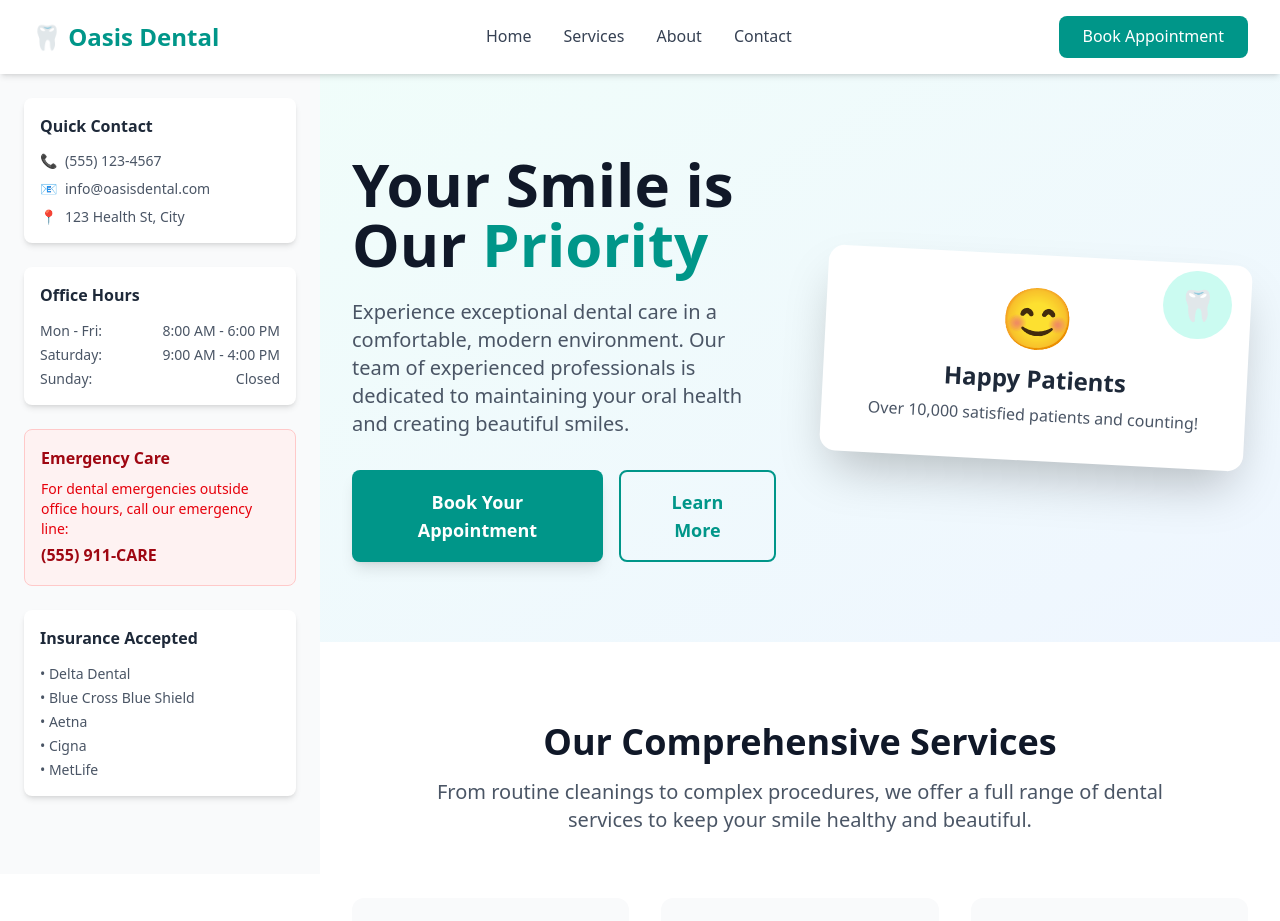
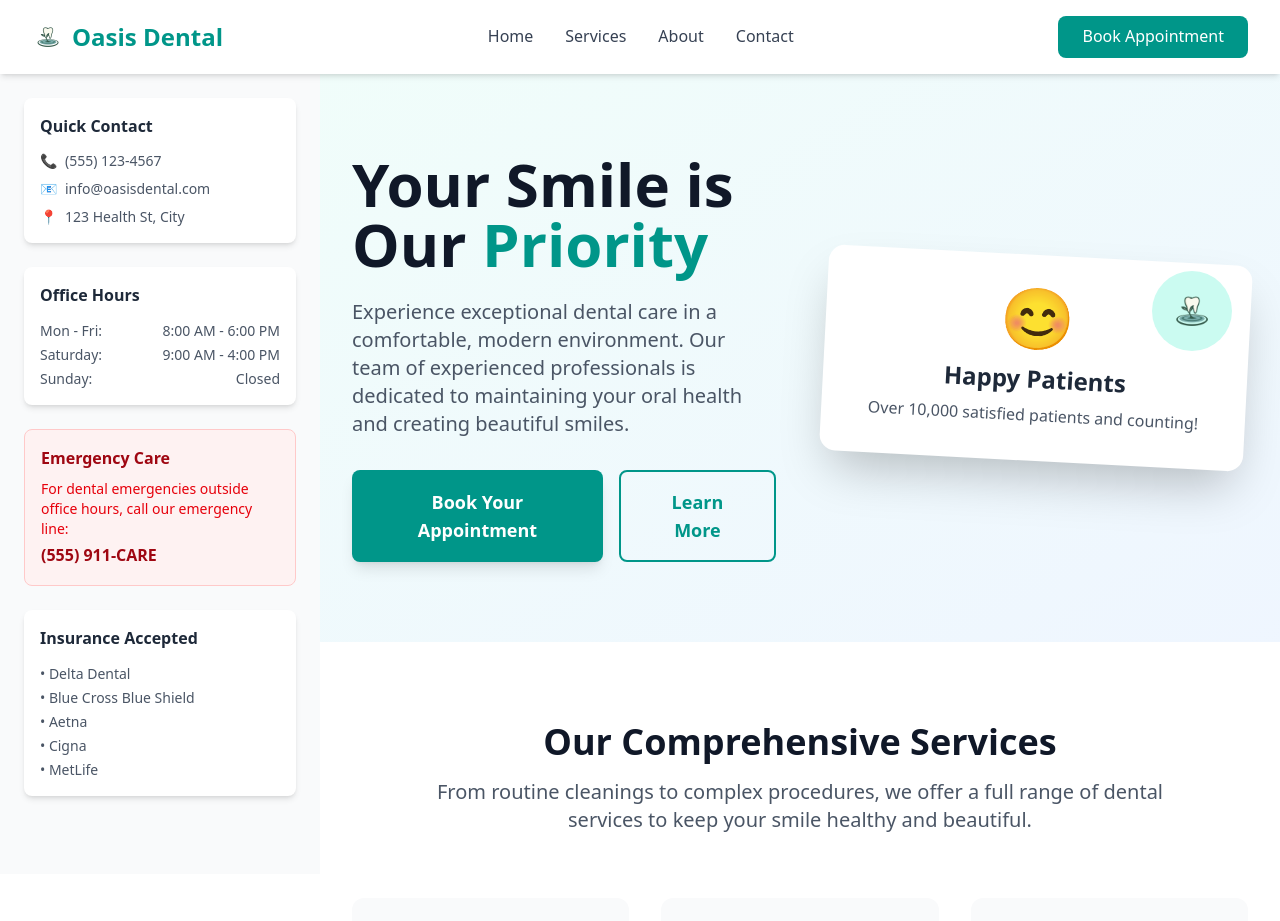
Before and after one commit to SailendraDarbha94/oasis-dental-clinic, a Next.js app: page / in a window 1280 px wide. Shown: the top 921 px of the page. Built offline with nearby package versions, Linux system fonts and the light colour scheme.

Commit message:
replaced tooth emojis with proper logo

```diff
--- a/src/components/Footer.tsx
+++ b/src/components/Footer.tsx
@@ -1,3 +1,5 @@
+import Image from 'next/image';
+
 export default function Footer() {
   return (
     <footer className="bg-gray-800 text-white">
@@ -5,8 +7,15 @@ export default function Footer() {
         <div className="grid grid-cols-1 md:grid-cols-4 gap-8">
           {/* Clinic Info */}
           <div>
-            <div className="text-xl font-bold text-teal-400 mb-4">
-              🦷 Oasis Dental
+            <div className="flex items-center text-xl font-bold text-teal-400 mb-4">
+              <Image
+                src="/oasis-logo.png"
+                alt="Oasis Dental Clinic Logo"
+                width={28}
+                height={28}
+                className="object-contain mr-2"
+              />
+              Oasis Dental
             </div>
             <p className="text-gray-300 text-sm mb-4">
               Your comfort and oral health are our top priorities. We provide comprehensive dental care in a welcoming environment.
--- a/src/components/Header.tsx
+++ b/src/components/Header.tsx
@@ -1,4 +1,5 @@
 import Link from 'next/link';
+import Image from 'next/image';
 import MobileMenu from './MobileMenu';
 
 export default function Header() {
@@ -7,8 +8,15 @@ export default function Header() {
       <div className="max-w-7xl mx-auto px-4 sm:px-6 lg:px-8">
         <div className="flex justify-between items-center py-4">
           <div className="flex items-center">
-            <div className="text-2xl font-bold text-teal-600">
-              🦷 Oasis Dental
+            <div className="flex items-center text-2xl font-bold text-teal-600">
+              <Image
+                src="/oasis-logo.png"
+                alt="Oasis Dental Clinic Logo"
+                width={32}
+                height={32}
+                className="object-contain mr-2"
+              />
+              Oasis Dental
             </div>
           </div>
 
--- a/src/components/HeroSection.tsx
+++ b/src/components/HeroSection.tsx
@@ -1,3 +1,5 @@
+import Image from 'next/image';
+
 export default function HeroSection() {
   return (
     <section id="home" className="bg-gradient-to-br from-teal-50 to-blue-50 py-20">
@@ -30,7 +32,13 @@ export default function HeroSection() {
               </div>
             </div>
             <div className="absolute top-4 right-4 bg-teal-100 rounded-full p-4">
-              <div className="text-3xl">🦷</div>
+              <Image
+                src="/oasis-logo.png"
+                alt="Oasis Dental Clinic Logo"
+                width={48}
+                height={48}
+                className="object-contain"
+              />
             </div>
           </div>
         </div>
--- a/src/components/MobileMenu.tsx
+++ b/src/components/MobileMenu.tsx
@@ -1,6 +1,7 @@
 'use client';
 
 import Link from 'next/link';
+import Image from 'next/image';
 import { useState } from 'react';
 
 export default function MobileMenu() {
@@ -37,8 +38,15 @@ export default function MobileMenu() {
           <div className="fixed inset-0 bg-black bg-opacity-50" onClick={closeMenu}></div>
           <div className="fixed top-0 right-0 w-64 h-full bg-white shadow-xl">
             <div className="flex items-center justify-between p-4 border-b">
-              <div className="text-xl font-bold text-teal-600">
-                🦷 Oasis Dental
+              <div className="flex items-center text-xl font-bold text-teal-600">
+                <Image
+                  src="/oasis-logo.png"
+                  alt="Oasis Dental Clinic Logo"
+                  width={28}
+                  height={28}
+                  className="object-contain mr-2"
+                />
+                Oasis Dental
               </div>
               <button
                 onClick={closeMenu}
--- a/src/components/ServicesSection.tsx
+++ b/src/components/ServicesSection.tsx
@@ -1,7 +1,9 @@
+import Image from 'next/image';
+
 export default function ServicesSection() {
   const services = [
     {
-      icon: "🦷",
+      icon: "oasis-logo",
       title: "General Dentistry",
       description: "Comprehensive oral health care including cleanings, fillings, and preventive treatments.",
       features: ["Regular Checkups", "Cleanings", "Fillings", "Root Canals"]
@@ -54,7 +56,19 @@ export default function ServicesSection() {
         <div className="grid grid-cols-1 md:grid-cols-2 lg:grid-cols-3 gap-8">
           {services.map((service, index) => (
             <div key={index} className="bg-gray-50 rounded-xl p-6 hover:shadow-lg transition-shadow duration-300">
-              <div className="text-4xl mb-4">{service.icon}</div>
+              <div className="text-4xl mb-4">
+                {service.icon === "oasis-logo" ? (
+                  <Image
+                    src="/oasis-logo.png"
+                    alt="Oasis Dental Clinic Logo"
+                    width={48}
+                    height={48}
+                    className="object-contain"
+                  />
+                ) : (
+                  service.icon
+                )}
+              </div>
               <h3 className="text-xl font-semibold text-gray-900 mb-3">{service.title}</h3>
               <p className="text-gray-600 mb-4">{service.description}</p>
               <ul className="space-y-2">
```
Also changed, not shown: public/oasis-logo.png (added).
